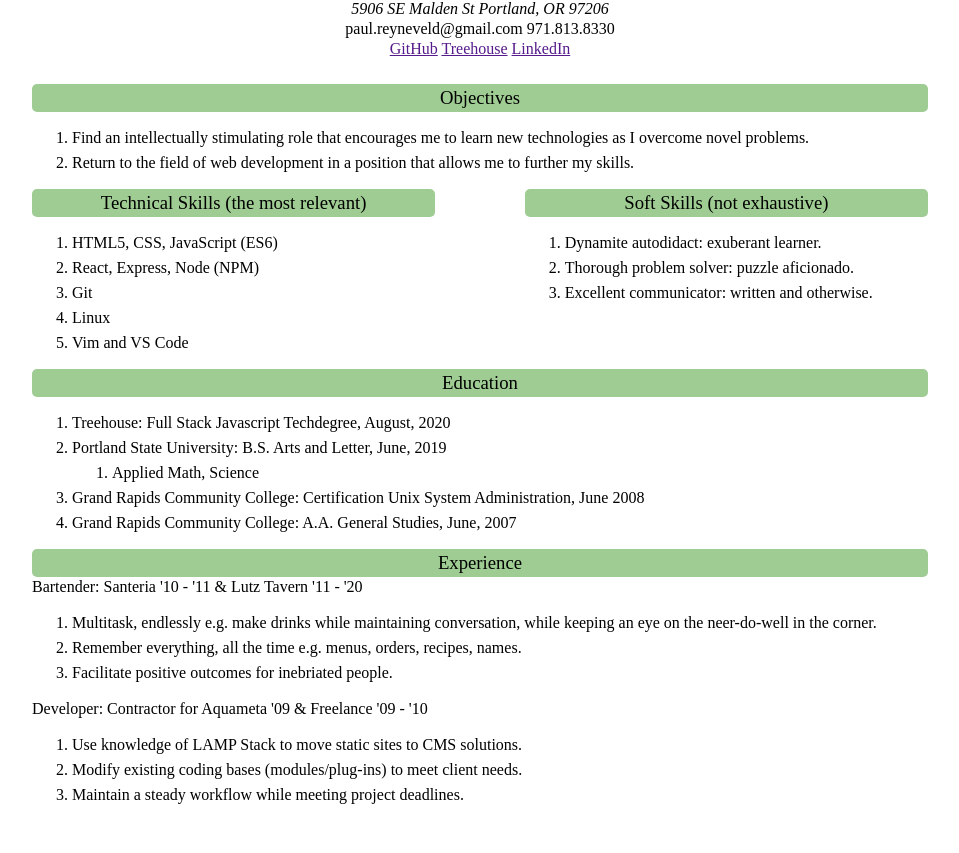
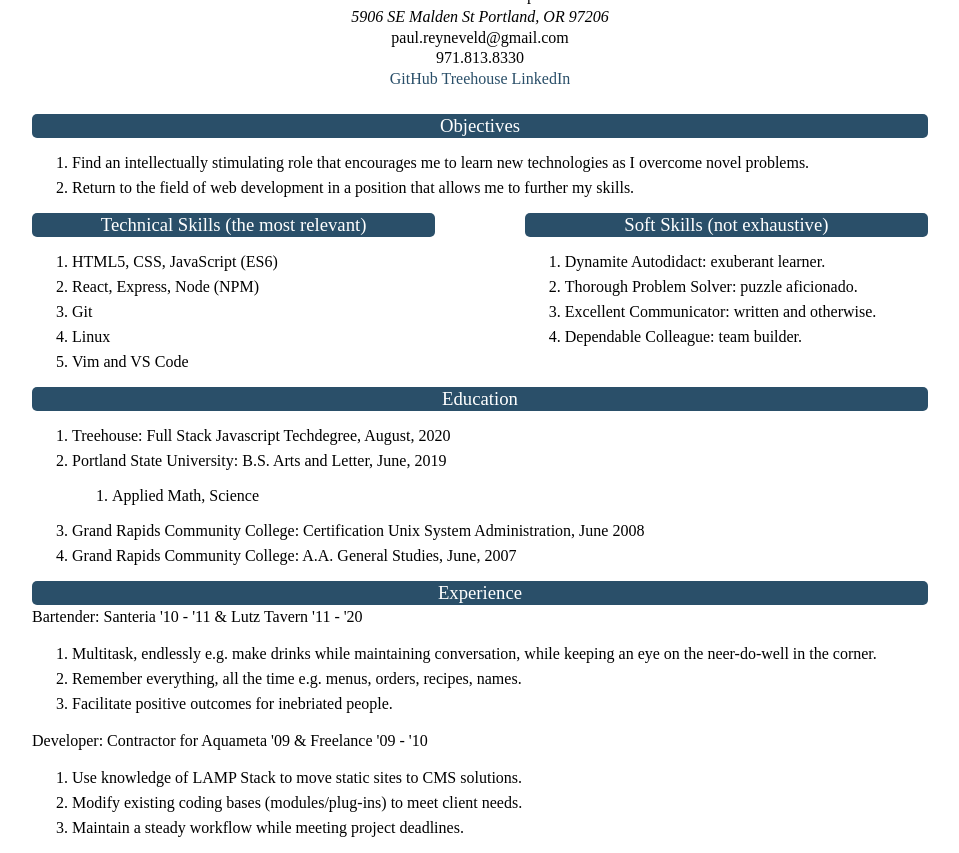
Before and after one commit to paulreyneveld/resume, a plain HTML site: page ClassicResumeIdea/index.html in a window 1280 px wide. Shown: the part 41-894 px from the top of the page, without its empty margins (160-1119 px from the left). Before the commit the page ends 862 px from the top, so only its background shows below. Drawn offline with Linux system fonts and the light colour scheme.

Commit message:
Added .gitignore and more styling ideas

```diff
--- a/ClassicResumeIdea/index.html
+++ b/ClassicResumeIdea/index.html
@@ -12,7 +12,7 @@
                Portland, OR
                97206
             </address>
-            <p id="contact">paul.reyneveld@gmail.com 971.813.8330</p>
+            <p id="contact">paul.reyneveld@gmail.com <br> 971.813.8330</p>
                 <a href="">GitHub</a>
                 <a href="">Treehouse</a>
                 <a href="">LinkedIn</a>
@@ -40,9 +40,10 @@
             <div class="softskills">
                 <h3>Soft Skills (not exhaustive)</h3>
                 <ul>
-                    <li>Dynamite autodidact: exuberant learner.</li>
-                    <li>Thorough problem solver: puzzle aficionado. </li>
-                    <li>Excellent communicator: written and otherwise.</li>
+                    <li>Dynamite Autodidact: exuberant learner.</li>
+                    <li>Thorough Problem Solver: puzzle aficionado. </li>
+                    <li>Excellent Communicator: written and otherwise.</li>
+                    <li>Dependable Colleague: team builder.</li>
                 </ul>
             </div>
             </div>
--- a/ClassicResumeIdea/styles.css
+++ b/ClassicResumeIdea/styles.css
@@ -6,29 +6,31 @@ body {
     font-family: 'Times New Roman', Times, serif;
 }
 
-h2 {
-    padding: 0;
+a {
+    text-decoration: none;
+    color: #2a4f69;
+}
+
+a:hover {
+    color: #6f7d7d
+}
+
+h1, h2, h3, h4 {
+    padding: 2px 0;
     margin: 0;
     font-weight: 100;
 }
+
 h3 {
-    padding: 4px 0 4px 0;
-    margin: 0;
     text-align: center;
-    background-color: #9fcc93;
+    background-color: #2a4f69;
     border-radius: 5px;
-    font-weight: 100;
-}
-h4 {
-    padding: 0;
-    margin: 0;
-    font-weight: 100;
+    color: white;
 }
 
 address {
     padding: 0;
     margin: 0;
-
 }
 
 header {
@@ -45,6 +47,7 @@ main {
 
 ul {
     list-style-type: circle;
+    margin: 15px 0;
 }
 
 li {
@@ -53,7 +56,7 @@ li {
 }
 
 #contact {
-    margin: 0;
+    margin: 1px 0;
 }
 
 .objectives {
```
Also changed, not shown: 1 other file.
